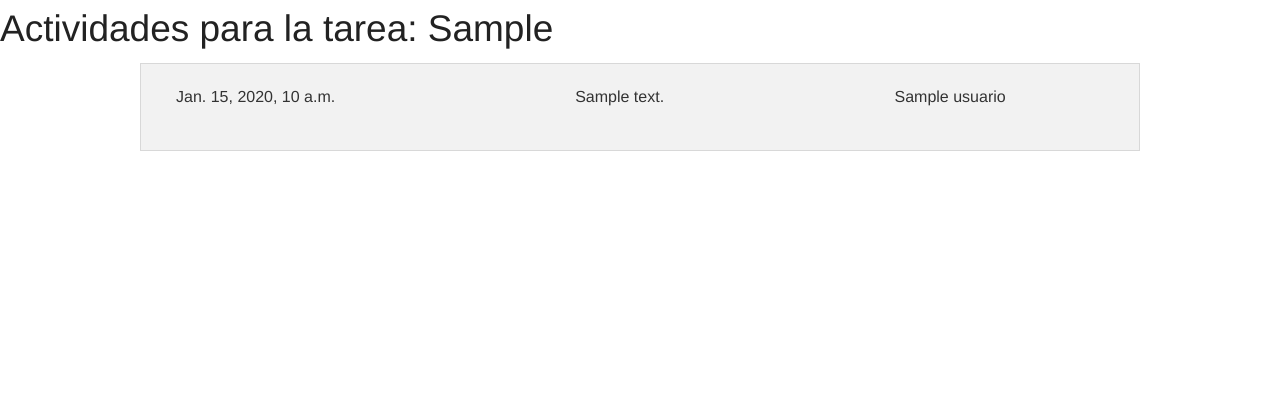
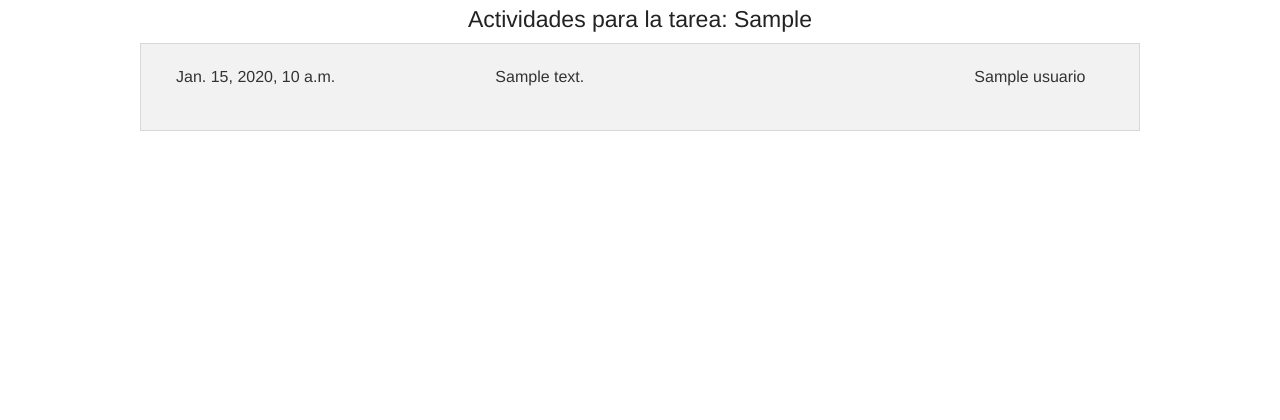
Before and after one commit to manuelmercado/memorize, a Django app: template actividades/templates/lista_actividades.html in a window 1280 px wide. Shown: the top 420 px of the page. Run offline with Django 3.2, Linux system fonts and the light colour scheme; the template is opened without the code that fills it: most values are stand-ins (such as "Sample title", 1, 10 or a date in 2020).

Commit message:
afinacion de estilos basicos

```diff
--- a/actividades/templates/lista_actividades.html
+++ b/actividades/templates/lista_actividades.html
@@ -8,17 +8,17 @@
   <script src="/static/js/vendor/modernizr.js"></script>
 </head>
 <body>
-	<h2>Actividades para la tarea: {{tarea_t}}</h1>
+	<h4 class="text-center">Actividades para la tarea: {{tarea_t}}</h4>
 	<section class="container">
 		{% for ind in q_actividades %}
 		<article class="row panel clearfix">
-			<p class="small-12 small-text-center medium-text-left medium-5 columns">
+			<p class="small-12 small-text-center medium-text-left medium-4 columns">
 				{{ind.fecha}}
 			</p>
-			<p class="small-6 medium-3 columns">
+			<p class="small-6 medium-6 columns">
 				{{ind.Descripcion}}
 			</p>
-			<p class="small-6 medium-3 columns">
+			<p class="small-6 medium-2 columns">
 				{{ind.usuario}}
 			</p>
 		</article>
--- a/user_p/templates/singin.html
+++ b/user_p/templates/singin.html
@@ -10,6 +10,7 @@
 <body>
 	{% block main %}
     <div class="row">
+        <h4 class='text-center'>Login Memorize</h4>
         <form name="LoginForm" action="" method="post">
         {% csrf_token %}
         <div class="small-12 medium-6 column">
@@ -25,8 +26,7 @@
             </div>
         </div>
         <div>
-            <div class="small-4 medium-9 large-10 column"></div>
-            <div class="small-8 medium-3 large-2 column">
+           <div class="text-center">
                 <button type="submit" class="button round">Login</button>
             </div>
         </div>
```
Also changed, not shown: home/templates/home.html (+6 -3 lines).
